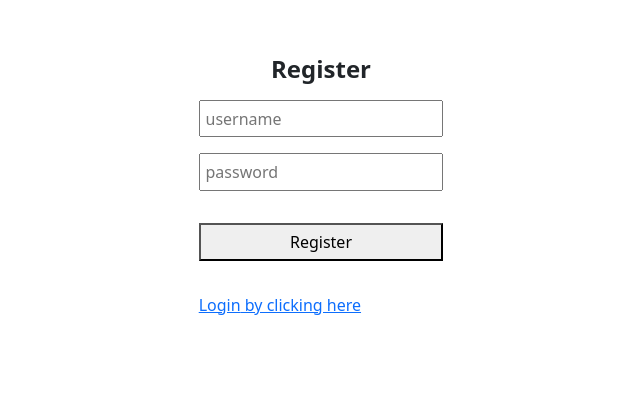
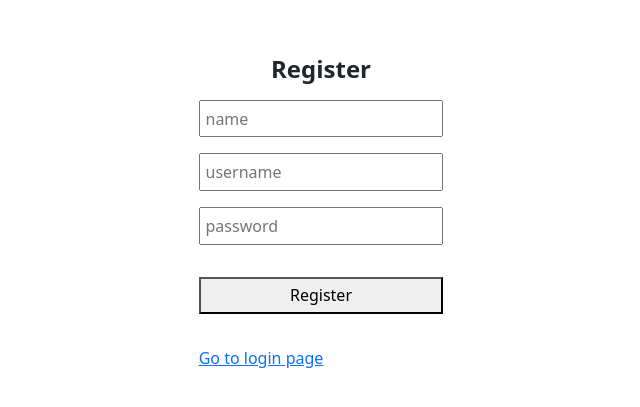
Before and after one commit to keleryohan/review_master, a Next.js app: page /auth in a window 1280 px wide. Shown: the part 105-512 px from the top of the page, without its empty margins (319-959 px from the left). Built offline with nearby package versions, Linux system fonts and the light colour scheme.

Commit message:
Adiciona campo de nome a pagina de registro de usuários

```diff
--- a/src/pages/auth/index.tsx
+++ b/src/pages/auth/index.tsx
@@ -3,16 +3,23 @@ import React from 'react'
 import styles from './styles.module.css'
 
 const AuthPage = () => {
+  const [inputUser, setInputUser] = React.useState('')
+  const [inputName, setInputName] = React.useState('')
+  const [inputPassword, setInputPassword] = React.useState('')
+
   const router = useRouter()
   const { mode } = router.query
-  const title = mode === 'login' ? 'Login' : 'Register'
-  const redirectTitle = mode === 'login' ? 'Register' : 'Login'
-
-  const [inputUser, setInputUser] = React.useState('')
-  const [inputPassword, setInputPassword] = React.useState('')
+  const isLogin = React.useMemo(() => mode === 'login', [mode])
+  const title = React.useMemo(() => (isLogin ? 'Login' : 'Register'), [isLogin])
+  const redirectMode = React.useMemo(() => (isLogin ? 'register' : 'login'), [isLogin])
 
   const handleUsernameChange = React.useCallback(
     (event: React.ChangeEvent<HTMLInputElement>) => setInputUser(event.target.value),
+    []
+  )
+
+  const handleNameChange = React.useCallback(
+    (event: React.ChangeEvent<HTMLInputElement>) => setInputName(event.target.value),
     []
   )
 
@@ -27,15 +34,19 @@ const AuthPage = () => {
     router.push('/home')
   }, [inputUser, inputPassword, router])
 
-  const getRedirectUrl = React.useCallback(() => {
-    if (mode === 'login') return '/auth?mode=register'
-    return '/auth?mode=login'
-  }, [mode])
-
   return (
     <div className={styles.mainContainer}>
       <h1 className={styles.title}>{title}</h1>
       <div className={styles.formContainer}>
+        {!isLogin && (
+          <input
+            type='text'
+            placeholder='name'
+            className={styles.input}
+            value={inputName}
+            onChange={handleNameChange}
+          />
+        )}
         <input
           type='text'
           placeholder='username'
@@ -53,7 +64,7 @@ const AuthPage = () => {
         <button className={styles.button} onClick={handleClick}>
           {title}
         </button>
-        <a href={getRedirectUrl()}>{redirectTitle} by clicking here</a>
+        <a href={`/auth?mode=${redirectMode}`}>Go to {redirectMode} page</a>
       </div>
     </div>
   )
--- a/src/types.ts
+++ b/src/types.ts
@@ -27,3 +27,5 @@ export type ReviewData = {
 }
 
 export type ReviewFormData = Omit<ReviewData, 'created_at' | 'id'>
+
+export type AuthMode = 'login' | 'register'
```
